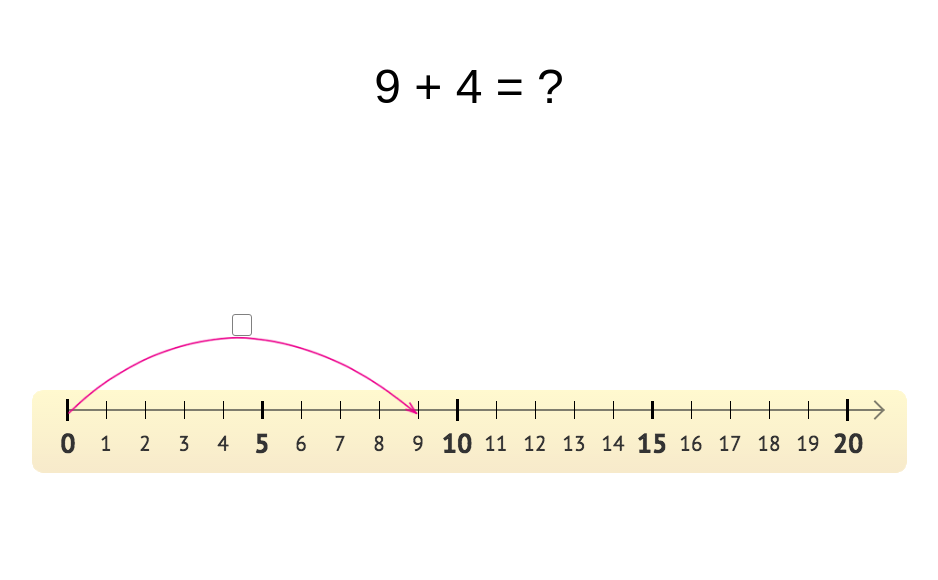
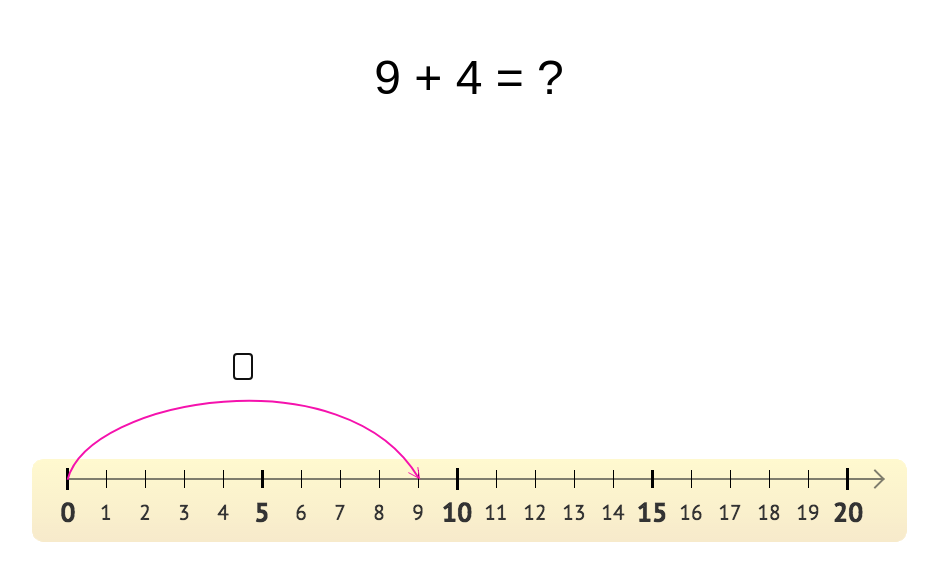
Before and after one commit to Abdusalymov/axis2, a plain HTML site: page index.html in a window 1280 px wide. Shown: the part 142-722 px from the top of the page, without its empty margins (171-1109 px from the left). Drawn offline with Linux system fonts and the light colour scheme; files whose address does not match are found by name.

Commit message:
corrections

```diff
--- a/index.html
+++ b/index.html
@@ -17,19 +17,21 @@
 			<span class="box_c">?</span>
 		</div>
 		<div class="numerical_axis">
+			<div class ='scale'>
 					<div class="wrapper_arrow">
 							<div class="period1">
-					  <span class="wrapper_a"><input id="a" type="text"  maxlength='1'></span>
-						<img class='arrow' src="arrow.png">
+									<span class="wrapper_a"><input type="text" id="a"   maxlength="1" autofocus></span>
+									<img src="section_7.svg" alt="">
 							</div>
 							<div class="period2">
-					<span class="wrapper_b"><input id="b" type="text"  maxlength='1'></span>
-						<img class='arrow' src="arrow.png">
+								<span class="wrapper_b"><input type="text" id="b"  maxlength="1"></span>
+									<img src="section_7.svg" alt="">
 							</div>
 						</div>
 				<img src="sprite.png">
 			</div>
 		</div>
+	</div>
 </body>
 <script src="main.js"></script>
 </html>
--- a/main.js
+++ b/main.js
@@ -1,6 +1,7 @@
 let random_a = Math.floor(6 + Math.random()*4);
 let random_c = Math.floor(11 + Math.random()*4);
 let random_b = random_c - random_a;
+
 
 
 const wrapper_a = document.querySelector('.wrapper_a');
@@ -15,17 +16,32 @@ box_b.innerHTML = random_b;
 
 const period1 = document.querySelector('.period1');
 const period2 = document.querySelector('.period2');
-period1.style.width = 4.85 * random_a +'%';
-period2.style.width = 4.85 * random_b +'%';
+period1.style.width = 4.89 * random_a +'%';
+period2.style.width = 4.91 * random_b +'%';
 
 
 const inputA = document.querySelector('#a');
 const inputB = document.querySelector('#b');
+inputA.onkeypress = function (e) {
+	return noString(e);
+}
+
+inputB.onkeypress = function (e) {
+	return noString(e);
+}
+
+function noString(e){
+  return !(/[А-Яа-яA-Za-z ]/.test(String.fromCharCode(e.charCode)));
+
+}
 
 let create_inputeC = document.createElement('input')
 create_inputeC.setAttribute('type', 'text');
 create_inputeC.setAttribute('maxlength', 2);
-create_inputeC.className = 'answer'
+create_inputeC.className = 'answer';
+create_inputeC.onkeypress = function (e) {
+	return noString(e);
+}
 
 inputA.addEventListener('input', function(){
 	if(inputA.value == random_a){
@@ -34,7 +50,7 @@ inputA.addEventListener('input', function(){
 		inputA.value = '';
 		wrapper_a.innerHTML = random_a;
 		period2.style.display = 'flex';
-
+		inputB.focus();
 	}
 	else{
 		inputA.style.color = 'red';
@@ -50,6 +66,7 @@ inputB.addEventListener('input', function(){
 		wrapper_b.innerHTML = random_b;
 		box_c.innerHTML = '';
 		box_c.appendChild(create_inputeC);
+		create_inputeC.focus();
 	}
 	else{
 		inputB.style.color = 'red';
@@ -66,3 +83,9 @@ create_inputeC.addEventListener('input', function(){
 		create_inputeC.style.color = 'red';
 	}
 })
+
+function lengthSection(){
+		period1.lastElementChild.setAttribute('src', `section_${random_a}.svg`)
+		period2.lastElementChild.setAttribute('src', `section_${random_b}.svg`)
+}
+lengthSection();
--- a/style.css
+++ b/style.css
@@ -8,14 +8,13 @@
 }
 .task_field{
 	font: 3rem Arial;
-
 }
 .answer{
 	width: 54px;
+	height: 37px;
 	border-radius: 3px;
 	border: 1px solid grey;
-	font: 2.8rem Arial;
-
+	font: 3rem Arial;
 }
 .numerical_axis{
 	display: flex;
@@ -24,44 +23,52 @@
 .numerical_axis .arrow{
 	width: 100%;
 }
+.scale{
+	text-align: center;
+}
 .wrong_number{
 	background-color: orange;
 	border-radius: 3px;
 }
-
 .wrapper_arrow{
 	display: flex;
 	justify-content: flex-start;
 	height: 100%;
-	width: 92%;
+	width: 806px;
 	margin: auto;
-	z-index: 10;
-	margin-bottom: -25px;
+	margin-bottom: -23px;
 }
 #a,
 #b{
 	border: 1px solid grey;
 	border-radius: 3px;
 	width: 14px;
-	font: 1rem Arial;
+	font: 20px Arial;
 	text-align: center;
 }
-
 .period1{
 	display: flex;
 	flex-direction: column;
 	align-items: center;
-	width: 48.5%;
+	justify-content: flex-end;
+	z-index: 900;
 }
 .period2{
 	display: flex;
 	flex-direction: column;
 	align-items: center;
 	justify-content: flex-end;
-	width: 19.4%;
+	margin-left: -3px;
+	margin-bottom: 2px;
 	display: none;
+	z-index: 1000;
+}
+.period1 img,
+.period2 img{
+	width: 100%;
 }
 .wrapper_a,
 .wrapper_b{
-	font: 1.5rem Arial;
+	font: 20px Arial;
+	margin-bottom: 8px;
 }
```
Also changed, not shown: images/section_2.svg (added), images/section_3.svg (added), images/section_4.svg (added), images/section_5.svg (added), images/section_6.svg (added), images/section_7.svg (added), images/section_8.svg (added), images/section_9.svg (added). Lines whose indentation alone changed are shown as unchanged.
